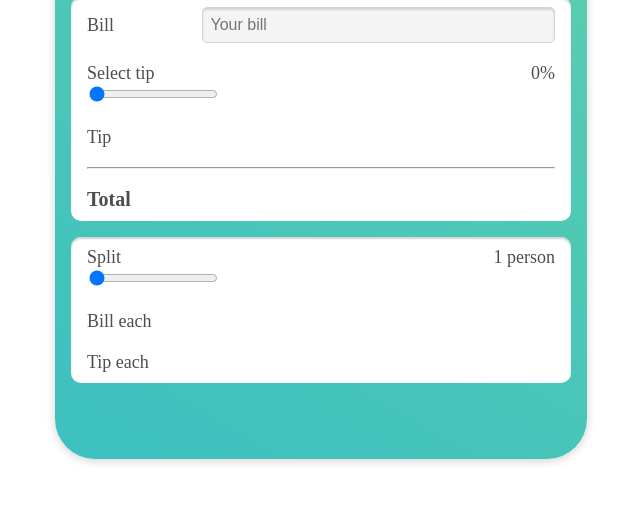
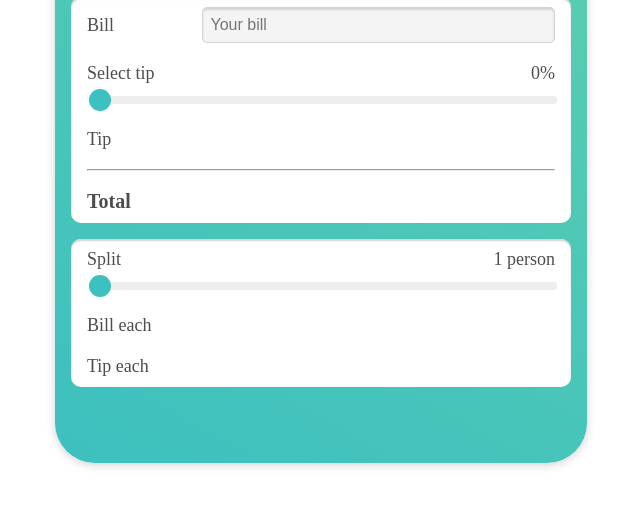
Before and after one commit to serin0837/tip-calculator, a plain HTML site: page index.html in a window 1280 px wide. Shown: the part 147-654 px from the top of the page, without its empty margins (319-959 px from the left). Drawn offline with Linux system fonts and the light colour scheme.

Commit message:
finish css with custome change of range

```diff
--- a/index.html
+++ b/index.html
@@ -19,7 +19,7 @@
             <label for="tipInput">Select tip</label>
             <span id="tipPercent">0%</span>
           </div>
-          <input type="range" value="0" id="tipInput" />
+          <input type="range" value="0" id="tipInput" class="range" />
         </div>
         <div class="space-between">
           <span>Tip</span>
@@ -38,7 +38,14 @@
             <label for="splitInput">Split</label>
             <span id="splitValue">1 person</span>
           </div>
-          <input type="range" min="1" max="10" value="1" id="splitInput" />
+          <input
+            type="range"
+            min="1"
+            max="10"
+            value="1"
+            id="splitInput"
+            class="range"
+          />
         </div>
         <div class="space-between">
           <span>Bill each</span>
--- a/style.css
+++ b/style.css
@@ -63,3 +63,22 @@ input[type="number"] {
   font-size: 2rem;
   font-weight: bolder;
 }
+
+.range {
+  -webkit-appearance: none;
+  width: 100%;
+  height: 8px;
+  background: #eeeeee;
+  margin-top: 1.2rem;
+  border-radius: 0.3rem;
+  outline-color: #5bceae;
+}
+
+.range::-webkit-slider-thumb {
+  -webkit-appearance: none;
+  width: 2.2rem;
+  height: 2.2rem;
+  border-radius: 50%;
+  background-color: #3dc0c0;
+  cursor: pointer;
+}
```
Also changed, not shown: 1 other file.
